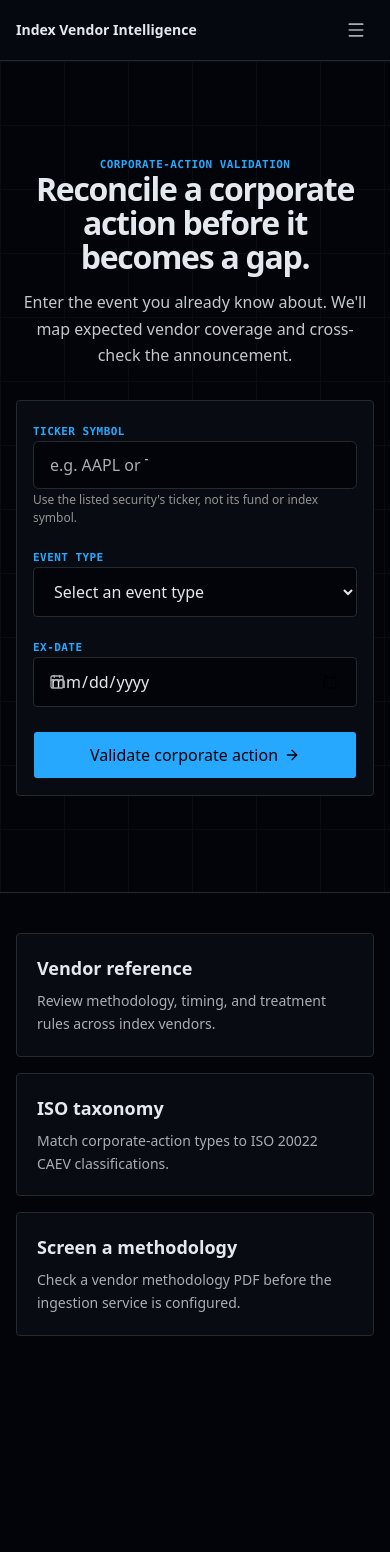
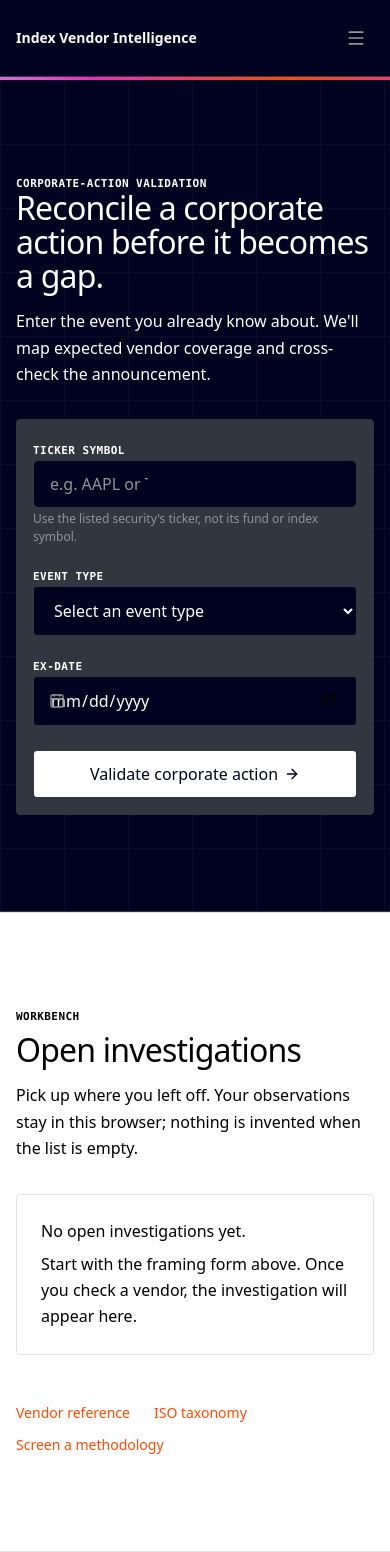
Before and after one commit to zeimhahnu/knowledge-hub, a Next.js app: page / in a window 390 px wide. Before the commit the page ends 1376 px from the top, so only its background shows below. Built offline with nearby package versions, Linux system fonts and the light colour scheme.

Commit message:
feat(ca-hub): apply together palette and band rhythm

```diff
--- a/src/app/globals.css
+++ b/src/app/globals.css
@@ -63,7 +63,7 @@
   --default-transition-duration: var(--dur-state);
 }
 
-/* ─── Dark theme (default) ───────────────────────────────────────────────── */
+/* ─── Together palette (dark is the default opening band) ───────────────── */
 :root,
 .dark {
   --radius: 4px;
@@ -77,40 +77,40 @@
   --tracking-label: 0.04em;
   --font-sans: ui-sans-serif, system-ui, -apple-system, BlinkMacSystemFont, "Segoe UI", sans-serif;
   --font-geist-mono: ui-monospace, SFMono-Regular, Menlo, Monaco, Consolas, "Liberation Mono", "Courier New", monospace;
-  --background: oklch(0.11 0.015 260);
-  --foreground: oklch(0.93 0.01 260);
-  --card: oklch(0.15 0.015 260);
-  --card-foreground: oklch(0.93 0.01 260);
-  --popover: oklch(0.15 0.015 260);
-  --popover-foreground: oklch(0.93 0.01 260);
-  --primary: oklch(0.72 0.19 250);
-  --primary-foreground: oklch(0.11 0.015 260);
-  --secondary: oklch(0.2 0.015 260);
-  --secondary-foreground: oklch(0.93 0.01 260);
-  --muted: oklch(0.2 0.015 260);
-  --muted-foreground: oklch(0.75 0.01 260);
-  --accent: oklch(0.24 0.02 260);
-  --accent-foreground: oklch(0.93 0.01 260);
-  --destructive: oklch(0.65 0.22 25);
-  --border: oklch(0.28 0.015 260);
-  --input: oklch(0.2 0.015 260);
-  --ring: oklch(0.72 0.19 250);
-  --chart-1: oklch(0.72 0.19 250);
-  --chart-2: oklch(0.65 0.22 180);
-  --chart-3: oklch(0.7 0.15 140);
-  --chart-4: oklch(0.75 0.18 50);
-  --chart-5: oklch(0.72 0.2 320);
-  --sidebar: oklch(0.15 0.015 260);
-  --sidebar-foreground: oklch(0.93 0.01 260);
-  --sidebar-primary: oklch(0.72 0.19 250);
-  --sidebar-primary-foreground: oklch(0.11 0.015 260);
-  --sidebar-accent: oklch(0.24 0.02 260);
-  --sidebar-accent-foreground: oklch(0.93 0.01 260);
-  --sidebar-border: oklch(0.28 0.015 260);
-  --sidebar-ring: oklch(0.72 0.19 250);
-  --success: oklch(0.78 0.17 150);
-  --warning: oklch(0.82 0.16 80);
-  --body-copy: oklch(0.83 0.01 260);
+  --background: #010120;
+  --foreground: #ffffff;
+  --card: #313641;
+  --card-foreground: #ffffff;
+  --popover: #313641;
+  --popover-foreground: #ffffff;
+  --primary: #ffffff;
+  --primary-foreground: #010120;
+  --secondary: #c8f6f9;
+  --secondary-foreground: #010120;
+  --muted: #313641;
+  --muted-foreground: #959494;
+  --accent: #fc4c02;
+  --accent-foreground: #010120;
+  --destructive: #fc4c02;
+  --border: #313641;
+  --input: #313641;
+  --ring: #bdbbff;
+  --chart-1: #bdbbff;
+  --chart-2: #c8f6f9;
+  --chart-3: #c8f6f9;
+  --chart-4: #fc4c02;
+  --chart-5: #ef2cc1;
+  --sidebar: #313641;
+  --sidebar-foreground: #ffffff;
+  --sidebar-primary: #ffffff;
+  --sidebar-primary-foreground: #010120;
+  --sidebar-accent: #313641;
+  --sidebar-accent-foreground: #ffffff;
+  --sidebar-border: #313641;
+  --sidebar-ring: #bdbbff;
+  --success: #c8f6f9;
+  --warning: #fc4c02;
+  --body-copy: #ffffff;
   --meta-copy: #959494;
   --ease-out: cubic-bezier(0.16, 1, 0.3, 1);
   --ease-in-out: cubic-bezier(0.65, 0, 0.35, 1);
@@ -127,41 +127,41 @@
 /* ─── Light theme override ─────────────────────────────────────────────── */
 .light {
   --radius: 4px;
-  --background: oklch(0.97 0.005 260);
-  --foreground: oklch(0.15 0.015 260);
-  --card: oklch(0.99 0.005 260);
-  --card-foreground: oklch(0.15 0.015 260);
-  --popover: oklch(0.99 0.005 260);
-  --popover-foreground: oklch(0.15 0.015 260);
-  --primary: oklch(0.5 0.2 250);
-  --primary-foreground: oklch(0.99 0.005 260);
-  --secondary: oklch(0.93 0.01 260);
-  --secondary-foreground: oklch(0.15 0.015 260);
-  --muted: oklch(0.93 0.01 260);
-  --muted-foreground: oklch(0.39 0.01 260);
-  --accent: oklch(0.9 0.01 260);
-  --accent-foreground: oklch(0.15 0.015 260);
-  --destructive: oklch(0.55 0.22 25);
-  --border: oklch(0.88 0.005 260);
-  --input: oklch(0.93 0.01 260);
-  --ring: oklch(0.5 0.2 250);
-  --chart-1: oklch(0.5 0.2 250);
-  --chart-2: oklch(0.45 0.2 180);
-  --chart-3: oklch(0.5 0.15 140);
-  --chart-4: oklch(0.55 0.18 50);
-  --chart-5: oklch(0.5 0.2 320);
-  --sidebar: oklch(0.93 0.01 260);
-  --sidebar-foreground: oklch(0.15 0.015 260);
-  --sidebar-primary: oklch(0.5 0.2 250);
-  --sidebar-primary-foreground: oklch(0.99 0.005 260);
-  --sidebar-accent: oklch(0.88 0.01 260);
-  --sidebar-accent-foreground: oklch(0.15 0.015 260);
-  --sidebar-border: oklch(0.88 0.005 260);
-  --sidebar-ring: oklch(0.5 0.2 250);
-  --success: oklch(0.45 0.16 150);
-  --warning: oklch(0.48 0.16 80);
-  --body-copy: #374151;
-  --meta-copy: #959494;
+  --background: #ffffff;
+  --foreground: #000000;
+  --card: #ffffff;
+  --card-foreground: #000000;
+  --popover: #ffffff;
+  --popover-foreground: #000000;
+  --primary: #000000;
+  --primary-foreground: #ffffff;
+  --secondary: #c8f6f9;
+  --secondary-foreground: #000000;
+  --muted: #f7f7f7;
+  --muted-foreground: #313641;
+  --accent: #fc4c02;
+  --accent-foreground: #000000;
+  --destructive: #c32600;
+  --border: #e4e4e4;
+  --input: #ffffff;
+  --ring: #ef2cc1;
+  --chart-1: #bdbbff;
+  --chart-2: #0a6f75;
+  --chart-3: #0a6f75;
+  --chart-4: #c32600;
+  --chart-5: #b61b93;
+  --sidebar: #ffffff;
+  --sidebar-foreground: #000000;
+  --sidebar-primary: #000000;
+  --sidebar-primary-foreground: #ffffff;
+  --sidebar-accent: #f7f7f7;
+  --sidebar-accent-foreground: #000000;
+  --sidebar-border: #e4e4e4;
+  --sidebar-ring: #ef2cc1;
+  --success: #0a6f75;
+  --warning: #c32600;
+  --body-copy: #000000;
+  --meta-copy: #313641;
 }
 
 @layer base {
@@ -183,23 +183,84 @@
     background: transparent;
   }
   ::-webkit-scrollbar-thumb {
-    background: oklch(0.35 0.015 260);
+    background: #313641;
     border-radius: 3px;
   }
   ::selection {
-    background: oklch(0.72 0.19 250 / 0.3);
+    background: color-mix(in srgb, #ef2cc1 30%, transparent);
   }
 }
 
 /* Together-inspired shared language: 4px surfaces, hairlines, and deliberate bands.
-   Contrast audit (relative luminance, WCAG 2.1): body on light 10.31:1, body on dark 10.91:1;
-   meta on light 2.98:1 and meta on dark 5.98:1. Meta is reserved for non-essential metadata.
-   The design draft's #959494 body copy on white measured 2.84:1 and is intentionally not used. */
+   Contrast audit (WCAG 2.1): body #000 on white 21:1, body #fff on #010120 20.46:1;
+   meta #313641 on white 12.11:1, meta #959494 on #010120 6.76:1.
+   #959494 is reserved for non-essential metadata on dark bands and hairlines. */
 .ca-band { padding-block: 80px; }
-.ca-band-dark { background: var(--background); color: var(--body-copy); }
-.ca-band-light { background: var(--card); color: var(--body-copy); border-block: 1px solid var(--border); }
+.ca-band-dark {
+  --background: #010120;
+  --foreground: #ffffff;
+  --card: #313641;
+  --card-foreground: #ffffff;
+  --popover: #313641;
+  --popover-foreground: #ffffff;
+  --primary: #ffffff;
+  --primary-foreground: #010120;
+  --secondary: #c8f6f9;
+  --secondary-foreground: #010120;
+  --muted: #313641;
+  --muted-foreground: #959494;
+  --accent: #fc4c02;
+  --accent-foreground: #010120;
+  --destructive: #fc4c02;
+  --border: #313641;
+  --input: #313641;
+  --ring: #bdbbff;
+  --chart-1: #bdbbff;
+  --chart-2: #c8f6f9;
+  --chart-3: #c8f6f9;
+  --chart-4: #fc4c02;
+  --chart-5: #ef2cc1;
+  --success: #c8f6f9;
+  --warning: #fc4c02;
+  --body-copy: #ffffff;
+  --meta-copy: #959494;
+  background: var(--background);
+  color: var(--body-copy);
+}
+.ca-band-light {
+  --background: #ffffff;
+  --foreground: #000000;
+  --card: #ffffff;
+  --card-foreground: #000000;
+  --popover: #ffffff;
+  --popover-foreground: #000000;
+  --primary: #000000;
+  --primary-foreground: #ffffff;
+  --secondary: #c8f6f9;
+  --secondary-foreground: #000000;
+  --muted: #f7f7f7;
+  --muted-foreground: #313641;
+  --accent: #fc4c02;
+  --accent-foreground: #000000;
+  --destructive: #c32600;
+  --border: #e4e4e4;
+  --input: #ffffff;
+  --ring: #ef2cc1;
+  --chart-1: #5a57b8;
+  --chart-2: #0a6f75;
+  --chart-3: #0a6f75;
+  --chart-4: #c32600;
+  --chart-5: #b61b93;
+  --success: #0a6f75;
+  --warning: #c32600;
+  --body-copy: #000000;
+  --meta-copy: #313641;
+  background: var(--background);
+  color: var(--body-copy);
+  border-block: 1px solid var(--border);
+}
 .ca-surface { border: 1px solid var(--border); border-radius: 4px; background: var(--card); color: var(--card-foreground); }
-.ca-display-title { color: var(--foreground); font-size: var(--type-display-lg); font-weight: 650; letter-spacing: var(--tracking-display); line-height: 1.05; }
+.ca-display-title { color: var(--foreground); font-size: var(--type-display-lg); font-weight: 500; letter-spacing: -0.8px; line-height: 1.05; }
 .ca-eyebrow, .ca-label { color: var(--primary); font-family: var(--font-geist-mono), ui-monospace, monospace; font-size: var(--type-label); font-weight: 650; letter-spacing: var(--tracking-label); line-height: 1.4; text-transform: uppercase; }
 .ca-body-copy { color: var(--body-copy); font-size: var(--type-body); line-height: 1.65; }
 .ca-meta { color: var(--meta-copy); font-size: 0.75rem; line-height: 1.5; }
@@ -317,28 +378,22 @@ section[id], [data-anchor-target] { scroll-margin-top: 5rem; }
 
 /* ─── Tippy dark tooltips ─────────────────────────────────────────────────── */
 .tippy-box {
-  background: oklch(0.16 0.015 260) !important;
+  background: #010120 !important;
   color: #f0f0f0 !important;
-  border-radius: 12px !important;
+  border-radius: 4px !important;
   font-size: 13px !important;
-  border: 1px solid oklch(0.28 0.015 260);
+  border: 1px solid #313641;
   box-shadow: 0 8px 24px rgba(0, 0, 0, 0.4) !important;
 }
 .tippy-content {
   padding: 8px 12px !important;
 }
 .tippy-arrow {
-  color: oklch(0.16 0.015 260) !important;
+  color: #010120 !important;
 }
-.tippy-box[data-placement^="top"] > .tippy-arrow {
-  color: oklch(0.16 0.015 260) !important;
+.tippy-box[data-placement^="top"] > .tippy-arrow,
+.tippy-box[data-placement^="bottom"] > .tippy-arrow,
+.tippy-box[data-placement^="left"] > .tippy-arrow,
+.tippy-box[data-placement^="right"] > .tippy-arrow {
+  color: #010120 !important;
 }
-.tippy-box[data-placement^="bottom"] > .tippy-arrow {
-  color: oklch(0.16 0.015 260) !important;
-}
-.tippy-box[data-placement^="left"] > .tippy-arrow {
-  color: oklch(0.16 0.015 260) !important;
-}
-.tippy-box[data-placement^="right"] > .tippy-arrow {
-  color: oklch(0.16 0.015 260) !important;
-}
--- a/src/app/layout.tsx
+++ b/src/app/layout.tsx
@@ -22,6 +22,7 @@ export default function RootLayout({
         className="min-h-dvh min-h-screen bg-background font-sans antialiased"
       >
         <SiteHeader />
+        <div className="ca-brand-rule" aria-hidden />
         {children}
       </body>
     </html>
--- a/src/app/page.tsx
+++ b/src/app/page.tsx
@@ -1,6 +1,6 @@
 "use client";
 
-import { FormEvent, useState } from "react";
+import { FormEvent, useEffect, useState } from "react";
 import Link from "next/link";
 import { useRouter } from "next/navigation";
 import { ArrowRightIcon, CalendarIcon } from "lucide-react";
@@ -13,6 +13,8 @@ import { SectionHeader } from "@/components/ui/section-header";
 import { Surface } from "@/components/ui/surface";
 import { Button } from "@/components/ui/button";
 import { CANONICAL_EVENTS } from "@/lib/event-taxonomy";
+import { getStoredInvestigations, type StoredInvestigation } from "@/lib/vendor-confirmation";
+import { VENDOR_IDS } from "@/lib/vendors";
 
 const TICKER_RE = /^[A-Za-z0-9.\-^=]{1,15}$/;
 const DATE_RE = /^\d{4}-\d{2}-\d{2}$/;
@@ -30,10 +32,7 @@ function isValidDate(value: string): boolean {
   );
 }
 
-/**
- * Returns a lookup route for an already-known corporate action, or null when
- * the input cannot satisfy the /lookup/[ticker] route contract.
- */
+/** Returns a lookup route for an already-known corporate action. */
 export function buildLookupUrl(ticker: string, eventType: string, exDate: string): string | null {
   const normalizedTicker = ticker.trim().toUpperCase();
   const normalizedEventType = eventType.trim();
@@ -54,12 +53,35 @@ function validationMessage(ticker: string, eventType: string, exDate: string): s
   return null;
 }
 
+function findingSoFar(investigation: StoredInvestigation): string {
+  const marks = Object.values(investigation.marks);
+  const supplied = marks.filter((mark) => mark.state === "confirmed").length;
+  const absent = marks.filter((mark) => mark.state === "absent").length;
+  const parts: string[] = [];
+  if (supplied > 0) parts.push(`${supplied} supplied`);
+  if (absent > 0) parts.push(`${absent} absent`);
+  if (parts.length === 0) parts.push("No finding recorded yet");
+  return `${parts.join(" · ")} · ${marks.length} of ${VENDOR_IDS.length} checked`;
+}
+
+function eventLabel(eventType: string): string {
+  return CANONICAL_EVENTS.find((event) => event.id === eventType)?.name ?? eventType;
+}
+
 export default function Home() {
   const router = useRouter();
   const [ticker, setTicker] = useState("");
   const [eventType, setEventType] = useState("");
   const [exDate, setExDate] = useState("");
   const [error, setError] = useState<string | null>(null);
+  const [hydrated, setHydrated] = useState(false);
+  const [investigations, setInvestigations] = useState<StoredInvestigation[]>([]);
+
+  useEffect(() => {
+    // eslint-disable-next-line react-hooks/set-state-in-effect -- hydration guard
+    setInvestigations(getStoredInvestigations());
+    setHydrated(true);
+  }, []);
 
   function handleSubmit(event: FormEvent<HTMLFormElement>) {
     event.preventDefault();
@@ -77,20 +99,16 @@ export default function Home() {
 
   return (
     <main className="min-h-screen bg-background text-foreground">
-      <Band className="relative overflow-hidden border-b border-border">
-        <div
-          aria-hidden
-          className="pointer-events-none absolute inset-0 opacity-[0.03] [background-image:linear-gradient(var(--foreground)_1px,transparent_1px),linear-gradient(90deg,var(--foreground)_1px,transparent_1px)] [background-size:64px_64px]"
-        />
-        <div className="relative mx-auto w-full max-w-4xl px-4 py-12 sm:px-6 md:py-16 lg:px-8">
+      <Band tone="dark" className="relative overflow-hidden border-b border-border">
+        <div aria-hidden className="pointer-events-none absolute inset-0 opacity-[0.04] [background-image:linear-gradient(var(--foreground)_1px,transparent_1px),linear-gradient(90deg,var(--foreground)_1px,transparent_1px)] [background-size:64px_64px]" />
+        <RouteShell className="relative py-12 md:py-16">
           <SectionHeader
-            className="mx-auto max-w-2xl text-center"
             eyebrow="Corporate-action validation"
             title="Reconcile a corporate action before it becomes a gap."
             description="Enter the event you already know about. We&apos;ll map expected vendor coverage and cross-check the announcement."
           />
 
-          <Surface className="mx-auto mt-8 max-w-3xl p-4 sm:p-6">
+          <Surface className="mt-8 max-w-3xl p-4 sm:p-6">
             <form onSubmit={handleSubmit} noValidate>
               <div className="grid gap-4 md:grid-cols-2">
                 <Field className="md:col-span-2" label="Ticker symbol" htmlFor="ticker" hint="Use the listed security&apos;s ticker, not its fund or index symbol.">
@@ -98,86 +116,71 @@ export default function Home() {
                 </Field>
 
                 <Field label="Event type" htmlFor="event-type">
-                <select
-                  id="event-type"
-                  name="eventType"
-                  value={eventType}
-                  onChange={(event) => setEventType(event.target.value)}
-                  className={fieldControlClassName()}
-                >
+                  <select id="event-type" name="eventType" value={eventType} onChange={(event) => setEventType(event.target.value)} className={fieldControlClassName()}>
                     <option value="">Select an event type</option>
-                  {CANONICAL_EVENTS.map((corporateAction) => (
-                    <option key={corporateAction.id} value={corporateAction.id}>
-                      {corporateAction.name}
-                    </option>
-                  ))}
+                    {CANONICAL_EVENTS.map((corporateAction) => <option key={corporateAction.id} value={corporateAction.id}>{corporateAction.name}</option>)}
                   </select>
                 </Field>
 
                 <Field label="Ex-date" htmlFor="ex-date">
                   <div className="relative">
                     <CalendarIcon className="pointer-events-none absolute left-4 top-1/2 h-4 w-4 -translate-y-1/2 text-muted-foreground" aria-hidden />
-                  <input
-                    id="ex-date"
-                    name="exDate"
-                    type="date"
-                    value={exDate}
-                    onChange={(event) => setExDate(event.target.value)}
-                    className={fieldControlClassName("py-2 pl-11 pr-4")}
-                  />
+                    <input id="ex-date" name="exDate" type="date" value={exDate} onChange={(event) => setExDate(event.target.value)} className={fieldControlClassName("py-2 pl-11 pr-4")} />
                   </div>
                 </Field>
               </div>
 
-            {error && (
-              <p role="alert" className="mt-4 rounded-xl border border-destructive/40 bg-destructive/10 px-4 py-3 text-sm text-destructive">
-                {error}
-              </p>
-            )}
+              {error && <p role="alert" className="mt-4 border border-destructive/40 bg-destructive/10 px-4 py-3 text-sm text-destructive">{error}</p>}
 
-            <Button
-              type="submit"
-              className="mt-6 min-h-12 w-full px-5 py-3 text-base"
-            >
+              <Button type="submit" className="mt-6 min-h-12 w-full px-5 py-3 text-base">
                 Validate corporate action
                 <ArrowRightIcon className="h-5 w-5" aria-hidden />
               </Button>
             </form>
           </Surface>
-        </div>
+        </RouteShell>
       </Band>
 
-      <RouteShell className="py-10">
-        <div className="grid gap-4 sm:grid-cols-2">
-          <Link
-            href="/vendors/"
-            className="block rounded-[4px] focus-visible:outline-none focus-visible:ring-2 focus-visible:ring-ring"
-          >
-            <Surface className="p-5 transition-colors hover:border-primary/50 hover:bg-muted/50">
-              <h2 className="text-lg font-semibold">Vendor reference</h2>
-              <p className="mt-2 text-sm leading-relaxed text-muted-foreground">Review methodology, timing, and treatment rules across index vendors.</p>
+      <Band tone="light">
+        <RouteShell className="py-12 md:py-16">
+          <p className="ca-eyebrow">Workbench</p>
+          <h2 className="ca-display-title mt-2">Open investigations</h2>
+          <p className="ca-body-copy mt-4 max-w-prose">Pick up where you left off. Your observations stay in this browser; nothing is invented when the list is empty.</p>
+
+          {!hydrated ? (
+            <div aria-hidden className="ca-surface mt-8 h-28 animate-pulse bg-muted/30" />
+          ) : investigations.length === 0 ? (
+            <Surface className="mt-8 max-w-3xl border-dashed p-6">
+              <p className="font-medium text-foreground">No open investigations yet.</p>
+              <p className="ca-body-copy mt-2">Start with the framing form above. Once you check a vendor, the investigation will appear here.</p>
+            </Surface>
+          ) : (
+            <div className="mt-8 max-w-4xl space-y-3">
+              {investigations.map((investigation) => (
+                <Link key={`${investigation.ticker}-${investigation.eventType}-${investigation.exDate}`} href={buildLookupUrl(investigation.ticker, investigation.eventType, investigation.exDate) ?? "/"} className="block rounded-[4px] outline-none focus-visible:ring-2 focus-visible:ring-ring">
+                  <Surface className="grid gap-4 p-5 transition-colors hover:border-accent sm:grid-cols-[minmax(0,0.8fr)_minmax(0,1.5fr)_auto] sm:items-center">
+                    <div>
+                      <p className="font-mono text-xs uppercase tracking-[0.14em] text-accent">{investigation.ticker}</p>
+                      <p className="mt-1 text-sm text-foreground">Ex-date {investigation.exDate}</p>
+                    </div>
+                    <div>
+                      <p className="font-medium text-foreground">{eventLabel(investigation.eventType)}</p>
+                      <p className="ca-meta mt-1">{findingSoFar(investigation)}</p>
+                    </div>
+                    <span className="text-sm font-medium text-accent sm:text-right">Continue →</span>
                   </Surface>
                 </Link>
-          <Link
-            href="/vendors/iso-taxonomy/"
-            className="block rounded-[4px] focus-visible:outline-none focus-visible:ring-2 focus-visible:ring-ring"
-          >
-            <Surface className="p-5 transition-colors hover:border-primary/50 hover:bg-muted/50">
-              <h2 className="text-lg font-semibold">ISO taxonomy</h2>
-              <p className="mt-2 text-sm leading-relaxed text-muted-foreground">Match corporate-action types to ISO 20022 CAEV classifications.</p>
-            </Surface>
-          </Link>
-          <Link
-            href="/upload/"
-            className="block rounded-[4px] focus-visible:outline-none focus-visible:ring-2 focus-visible:ring-ring"
-          >
-            <Surface className="p-5 transition-colors hover:border-primary/50 hover:bg-muted/50">
-              <h2 className="text-lg font-semibold">Screen a methodology</h2>
-              <p className="mt-2 text-sm leading-relaxed text-muted-foreground">Check a vendor methodology PDF before the ingestion service is configured.</p>
-            </Surface>
-          </Link>
+              ))}
             </div>
+          )}
+
+          <nav aria-label="Reference links" className="mt-12 flex flex-wrap gap-x-6 gap-y-3 text-sm">
+            <Link href="/vendors/" className="font-medium text-accent underline-offset-4 hover:underline">Vendor reference</Link>
+            <Link href="/vendors/iso-taxonomy/" className="font-medium text-accent underline-offset-4 hover:underline">ISO taxonomy</Link>
+            <Link href="/upload/" className="font-medium text-accent underline-offset-4 hover:underline">Screen a methodology</Link>
+          </nav>
         </RouteShell>
+      </Band>
     </main>
   );
 }
--- a/src/app/settings/page.tsx
+++ b/src/app/settings/page.tsx
@@ -353,7 +353,7 @@ export default function SettingsPage() {
 
   return (
     <main className="min-h-screen bg-background text-foreground">
-      <Band tone="light" className="!py-12">
+      <Band tone="dark" className="!py-12">
         <RouteShell className="py-8">
           <SectionHeader eyebrow="Coverage settings" title="Vendor publication horizons" description={
             <>
@@ -365,6 +365,7 @@ export default function SettingsPage() {
           </p>
         </RouteShell>
       </Band>
+      <Band tone="light">
       <RouteShell className="py-10">
         <Surface className="mb-4 flex flex-wrap items-center justify-between gap-3 p-3" aria-live="polite">
           <p
@@ -428,6 +429,7 @@ export default function SettingsPage() {
           </p>
         </footer>
       </RouteShell>
+      </Band>
     </main>
   );
 }
--- a/src/components/site-header.tsx
+++ b/src/components/site-header.tsx
@@ -26,10 +26,10 @@ export function SiteHeader() {
   const [open, setOpen] = useState(false);
 
   return (
-    <header className="border-b border-border bg-card/80 backdrop-blur-sm">
+    <header className="border-b border-border bg-background text-foreground">
       <nav
         aria-label="Primary navigation"
-        className="mx-auto flex w-full max-w-4xl items-center justify-between px-4 py-3 text-sm sm:px-6 lg:px-8"
+        className="mx-auto flex w-full max-w-6xl items-center justify-between px-4 py-5 text-sm sm:px-6 lg:px-8"
       >
         <Link href="/" className="shrink-0 font-semibold text-foreground focus-visible:outline-none focus-visible:ring-2 focus-visible:ring-ring">Index Vendor Intelligence</Link>
         <div className="hidden items-center gap-x-5 sm:flex">
--- a/src/lib/vendor-confirmation.ts
+++ b/src/lib/vendor-confirmation.ts
@@ -12,6 +12,13 @@ export interface VendorConfirmation {
 interface ConfirmationDraft {
   schema: 1;
   marks: Record<string, Partial<Record<VendorId, VendorConfirmation>>>;
+}
+
+export interface StoredInvestigation {
+  ticker: string;
+  eventType: string;
+  exDate: string;
+  marks: Partial<Record<VendorId, VendorConfirmation>>;
 }
 
 /** One local, versioned store for all lookup-specific vendor observations. */
@@ -73,6 +80,29 @@ function readDraft(storage?: SettingsStorage): ConfirmationDraft {
   }
 }
 
+/** Read real lookup marks for the home workbench without exposing storage to SSR. */
+export function getStoredInvestigations(storage?: SettingsStorage): StoredInvestigation[] {
+  const draft = readDraft(storage);
+  const investigations: StoredInvestigation[] = [];
+  for (const [rawKey, marks] of Object.entries(draft.marks)) {
+    try {
+      const [ticker, eventType, exDate] = JSON.parse(rawKey) as unknown[];
+      if (
+        typeof ticker === "string" &&
+        typeof eventType === "string" &&
+        typeof exDate === "string"
+      ) {
+        investigations.push({ ticker, eventType, exDate, marks });
+      }
+    } catch {
+      // Ignore malformed legacy keys; a corrupt entry must not hide other work.
+    }
+  }
+  return investigations.sort((a, b) =>
+    `${b.exDate}${b.ticker}`.localeCompare(`${a.exDate}${a.ticker}`),
+  );
+}
+
 function writeDraft(
   draft: ConfirmationDraft,
   storage?: SettingsStorage,
```
Also changed, not shown: scripts/check-design-system.mjs (+32 -10 lines), src/app/guide/page.tsx (+6 -2 lines), src/app/lookup/[ticker]/page.tsx (+11 -6 lines), src/app/review/page.tsx (+7 -3 lines), src/app/upload/page.tsx (+9 -5 lines), src/components/lookup/lookup-view.tsx (+17 -17 lines). Lines whose indentation alone changed are shown as unchanged.
